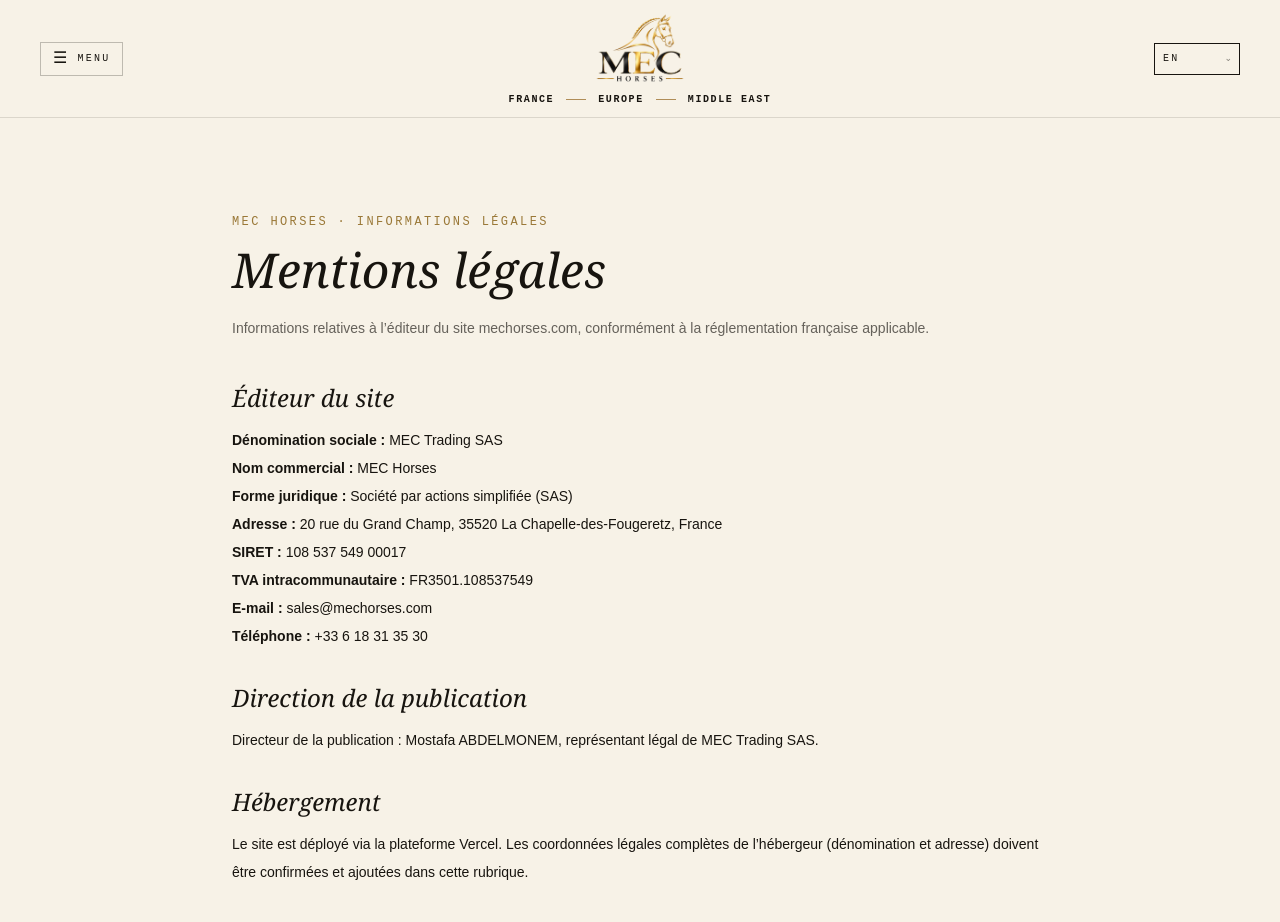
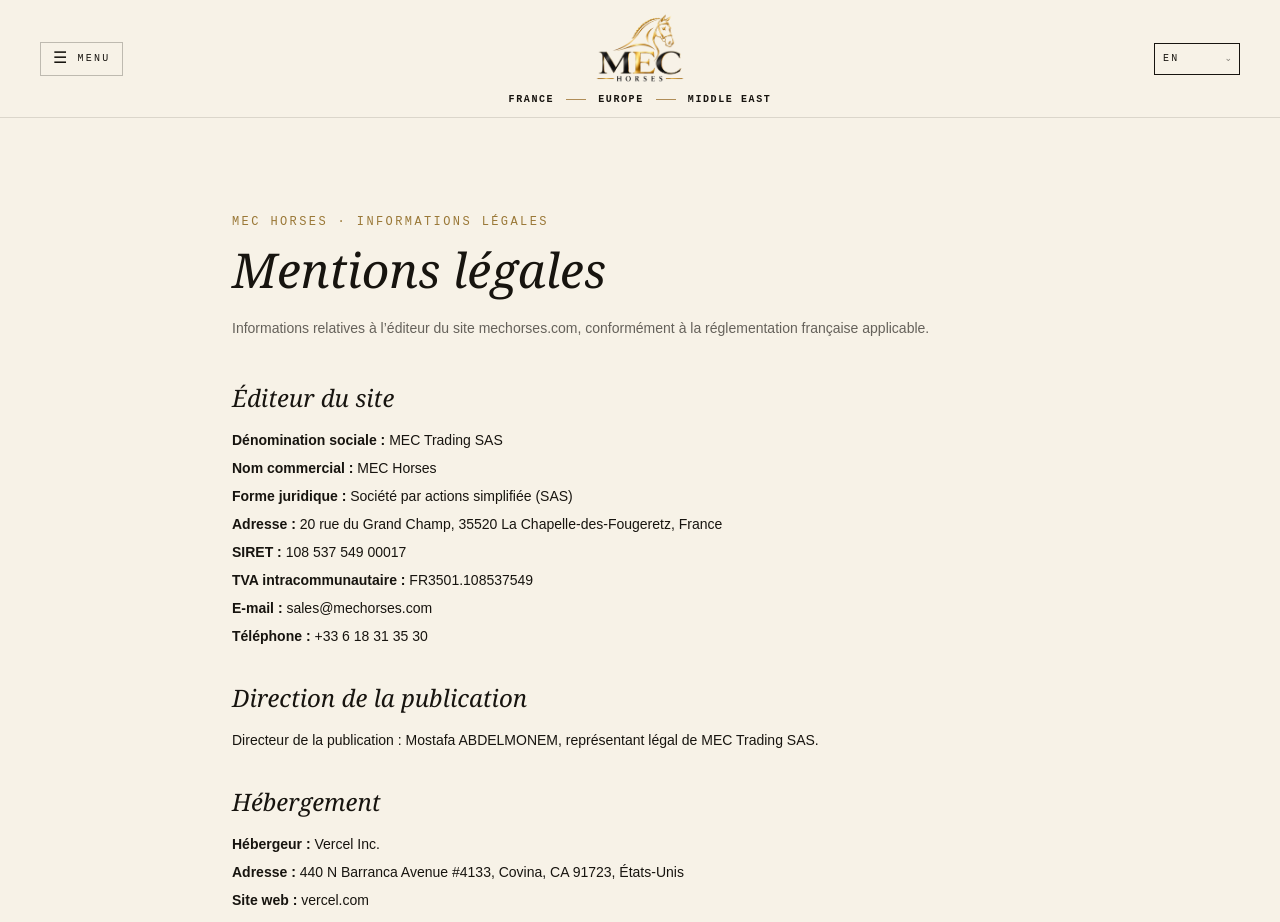
Before and after one commit to mectrading77-MMG/mec-trading-horses, a Next.js app in the folder mec-trading-horses/mec-trading/: page /en/legal/mentions-legales in a window 1280 px wide. Shown: the top 922 px of the page. Built offline with nearby package versions, Linux system fonts and the light colour scheme.

Commit message:
Complete Vercel hosting details in legal notice

```diff
--- a/mec-trading-horses/mec-trading/src/app/[locale]/(site)/legal/mentions-legales/page.tsx
+++ b/mec-trading-horses/mec-trading/src/app/[locale]/(site)/legal/mentions-legales/page.tsx
@@ -7,7 +7,7 @@ export default function MentionsLegalesPage() {
       <div className="mt-10 space-y-8 text-sm leading-7">
         <section><h2 className="font-display text-2xl italic">Éditeur du site</h2><p className="mt-3"><strong>Dénomination sociale :</strong> MEC Trading SAS<br/><strong>Nom commercial :</strong> MEC Horses<br/><strong>Forme juridique :</strong> Société par actions simplifiée (SAS)<br/><strong>Adresse :</strong> 20 rue du Grand Champ, 35520 La Chapelle-des-Fougeretz, France<br/><strong>SIRET :</strong> 108 537 549 00017<br/><strong>TVA intracommunautaire :</strong> FR3501.108537549<br/><strong>E-mail :</strong> sales@mechorses.com<br/><strong>Téléphone :</strong> +33 6 18 31 35 30</p></section>
         <section><h2 className="font-display text-2xl italic">Direction de la publication</h2><p className="mt-3">Directeur de la publication : Mostafa ABDELMONEM, représentant légal de MEC Trading SAS.</p></section>
-        <section><h2 className="font-display text-2xl italic">Hébergement</h2><p className="mt-3">Le site est déployé via la plateforme Vercel. Les coordonnées légales complètes de l’hébergeur (dénomination et adresse) doivent être confirmées et ajoutées dans cette rubrique.</p></section>
+        <section><h2 className="font-display text-2xl italic">Hébergement</h2><p className="mt-3"><strong>Hébergeur :</strong> Vercel Inc.<br/><strong>Adresse :</strong> 440 N Barranca Avenue #4133, Covina, CA 91723, États-Unis<br/><strong>Site web :</strong> vercel.com</p></section>
         <section><h2 className="font-display text-2xl italic">Propriété intellectuelle</h2><p className="mt-3">Sauf mention contraire, les textes, éléments graphiques, photographies, logos et contenus du site sont protégés par les règles applicables en matière de propriété intellectuelle. Toute reproduction ou réutilisation non autorisée est interdite.</p></section>
         <section><h2 className="font-display text-2xl italic">Responsabilité</h2><p className="mt-3">Les informations relatives aux chevaux sont communiquées à titre informatif et doivent être confirmées directement auprès de MEC Horses avant toute décision. Les caractéristiques, disponibilités et documents peuvent évoluer.</p></section>
       </div>
```
